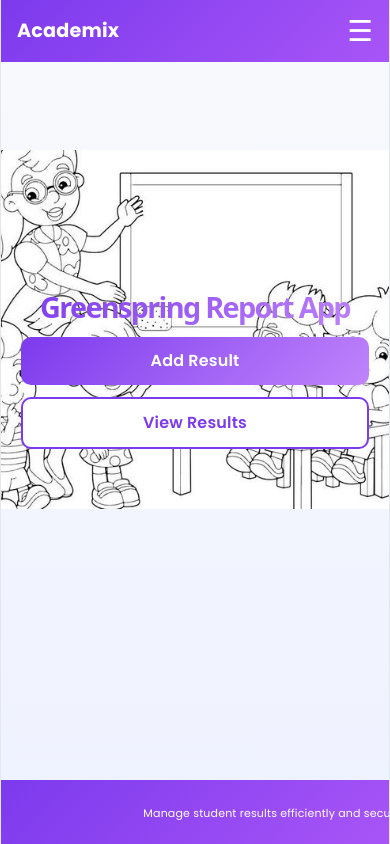
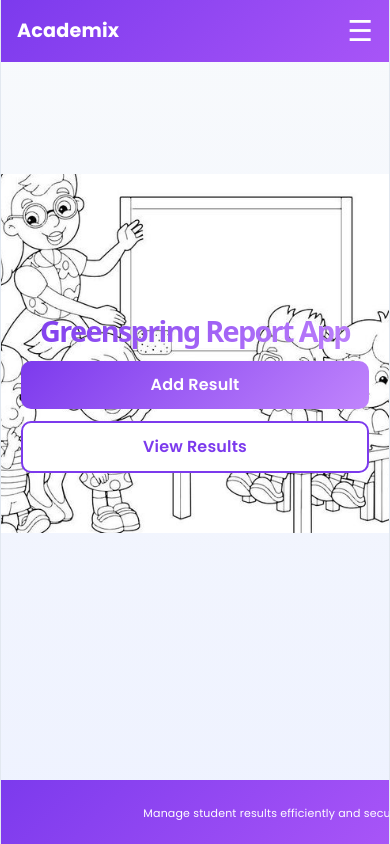
Before and after one commit to codedbyaweto/Academix, a React (Vite) app: page / in a window 390 px wide. Built offline with nearby package versions, Linux system fonts and the light colour scheme.

Commit message:
Update App.css

```diff
--- a/src/App.css
+++ b/src/App.css
@@ -571,14 +571,12 @@ html, body {
 
 @media (max-width: 480px) {
   .home{
-    margin-top: 5.5rem;
+    margin-top: 7rem;
     background-position: center;
     background-size: 150%;
 
   }
-  .app-content {
-    overflow: hidden;
-  }
+
   .form {
     margin: 30px 15px;
     padding: 20px;
```
